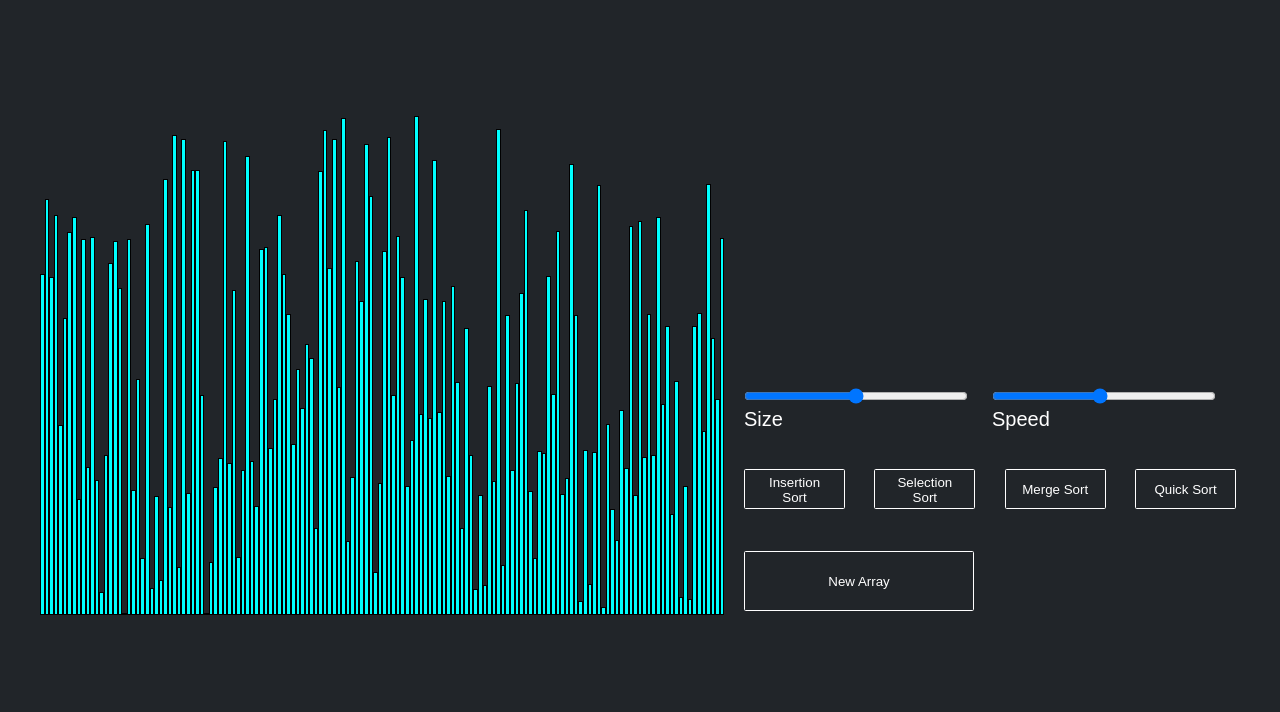
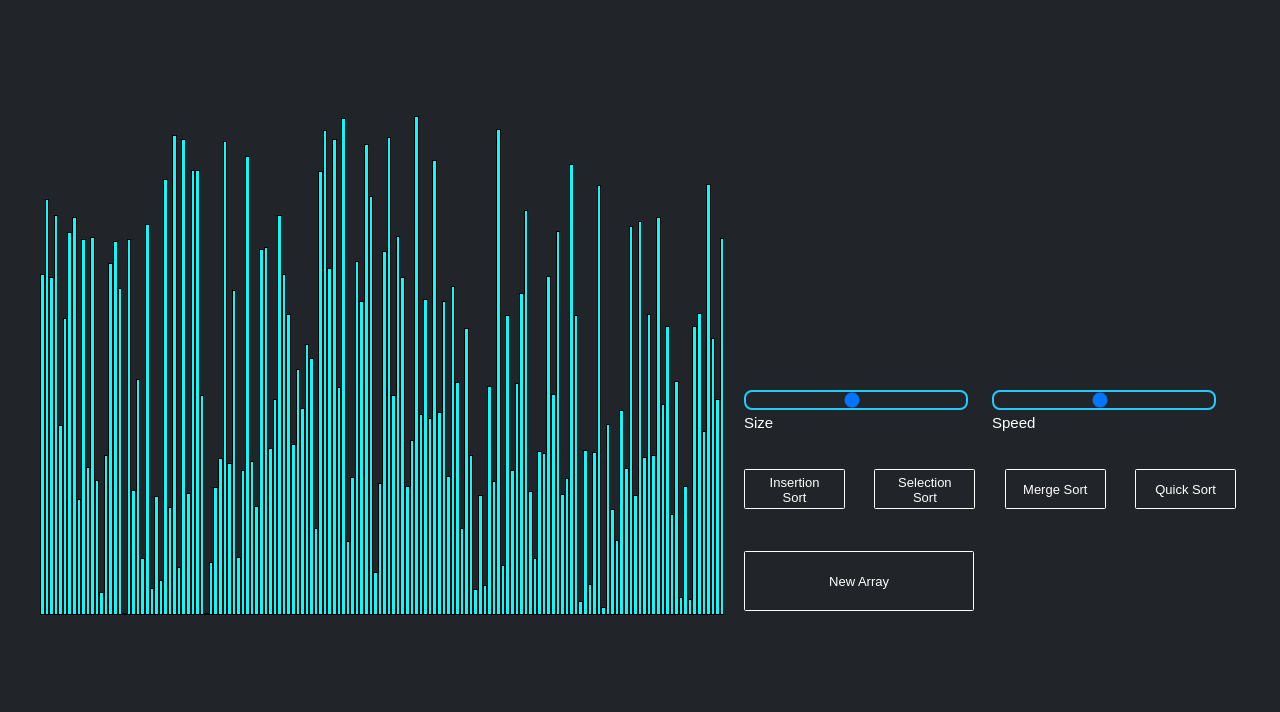
Before and after one commit to nadimakhtar97/sorting-visualiser, a plain HTML site: page index.html in a window 1280 px wide. Shown: the part 88-800 px from the top of the page. Drawn offline with Linux system fonts and the light colour scheme.

Commit message:
slider css update

```diff
--- a/index.html
+++ b/index.html
@@ -24,12 +24,12 @@
 
         <section class="functions">
             <div class="controller">
-                <div class="slider">
-                    <input type="range" min="0" max="300" value="150" class="array-size" />
+                <div>
+                    <input type="range" min="10" max="300" value="150" class="array-size slider" />
                     <label>size</label>
                 </div>
-                <div class="animation-speed slider">
-                    <input type="range" min="10" max="300" value="150" />
+                <div >
+                    <input type="range" min="10" max="300" value="150" class="animation-speed slider"/>
                     <label>speed</label>
                 </div>
             </div>
--- a/style.css
+++ b/style.css
@@ -22,6 +22,7 @@
     text-transform: uppercase;
     font-weight:500;
     font-size:40px;
+    letter-spacing: 2px;
 }
 
 
@@ -81,9 +82,10 @@
     border : 0.1em solid #FFFFFF;
     margin: 0 0.3em 0.3em 0;
     border-radius: 0.12em;
-    font-weight: 300;
     color:#ffffff;
     text-align:center;
+    font-weight: 300;
+    font-size: 13px;
     transition: all 0.2s;
 
 }
@@ -102,16 +104,19 @@
     display: flex;
 }
 
-.slider input{
+.slider {
+    -webkit-appearance: none;
     width: 224px;
     margin-right:24px;
-}
+    border: 2px solid rgb(34, 203, 255);
+    border-radius: 8px;
+  }
 
-.slider label{
+.slider ~ label{
+    text-transform: capitalize;
     display: block;
-    text-transform: capitalize;
-    font-weight:300;
-    font-size: 20px;
+    font-weight:200;
+    font-size: 15px;
 }
 
 .new-array-btn{
```
